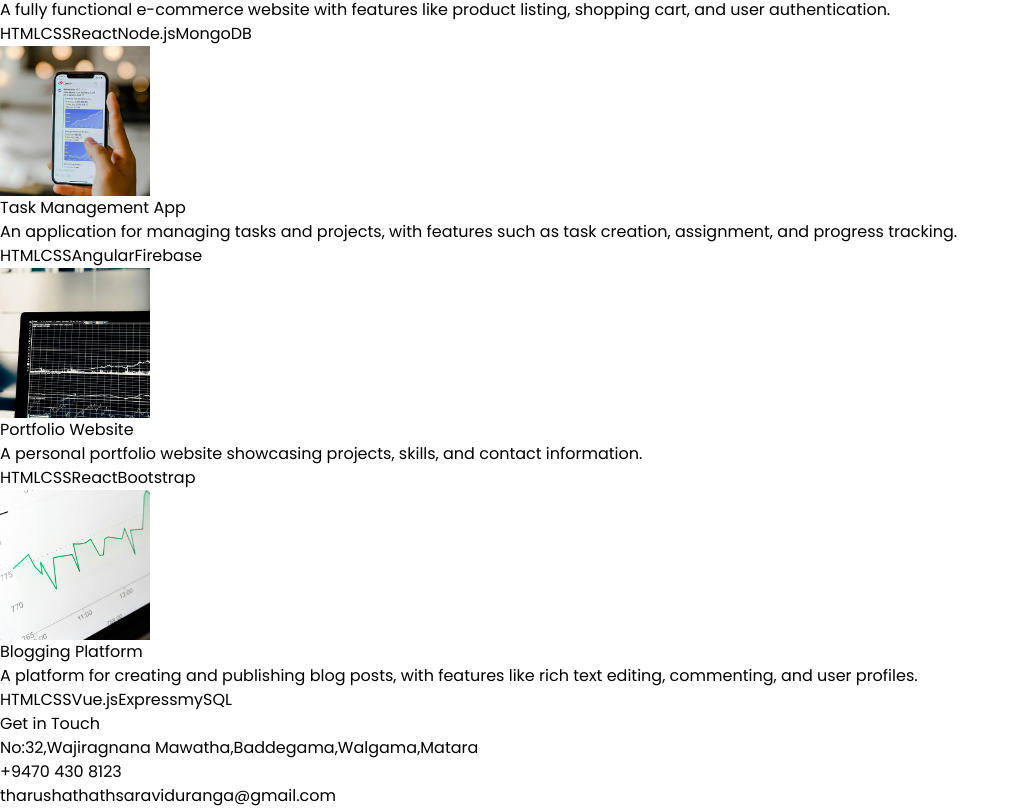
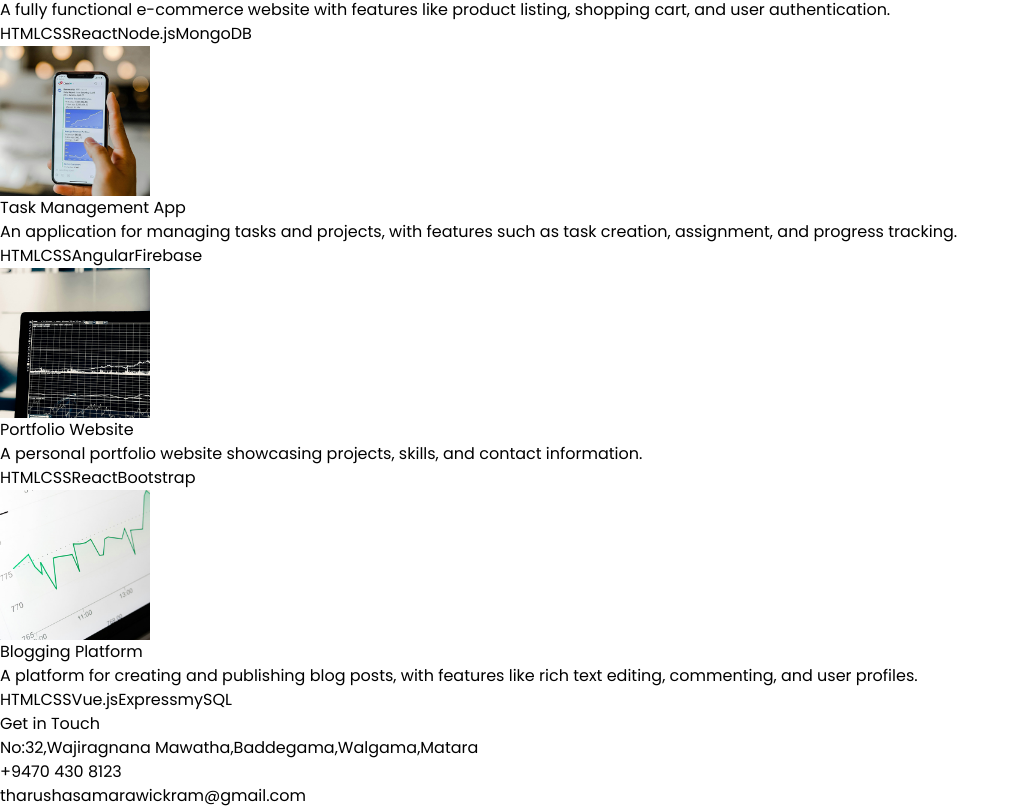
Before and after one commit to tharushasamarawickrama/My-portfolio, a React (Vite) app: page / in a window 1280 px wide. Shown: the part 2207-3015 px from the top of the page, without its empty margins (0-1016 px from the left). Built offline with nearby package versions, Linux system fonts and the light colour scheme.

Commit message:
change email

```diff
--- a/src/constants/index.js
+++ b/src/constants/index.js
@@ -72,5 +72,5 @@
 export const CONTACT = {
   address: "No:32,Wajiragnana Mawatha,Baddegama,Walgama,Matara ",
   phoneNo: "+9470 430 8123 ",
-  email: "tharushathathsaraviduranga@gmail.com",
+  email: "tharushasamarawickram@gmail.com",
 };
```
